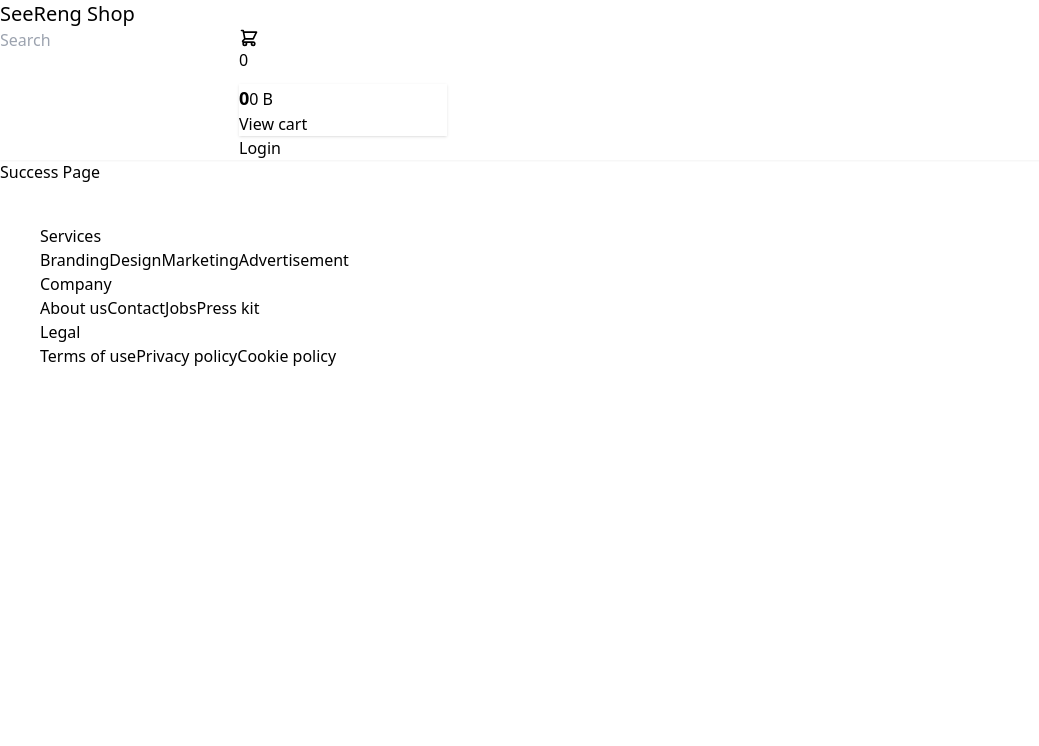
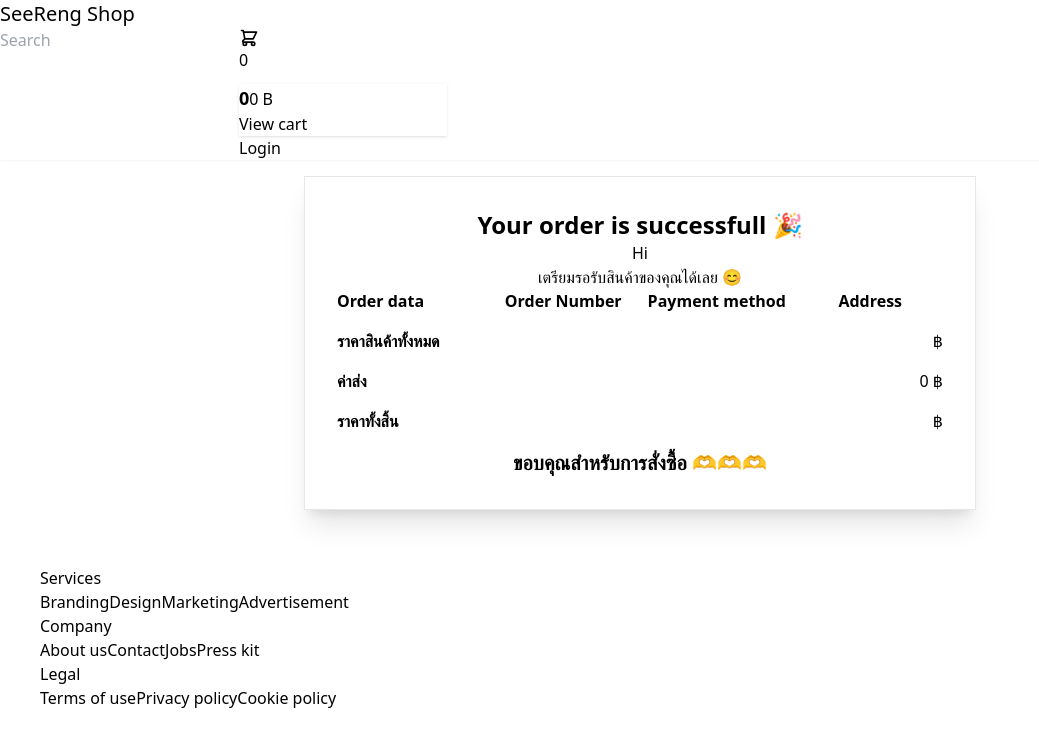
Before and after one commit to khemry48/khem_1, a Vue app in the folder easy-commerce/: page /success in a window 1280 px wide. Shown: the top 746 px of the page, without its empty margins (0-1039 px from the left). Built offline with nearby package versions, Linux system fonts and the light colour scheme.

Commit message:
SuccessFully

```diff
--- a/easy-commerce/src/layouts/UserLayout.vue
+++ b/easy-commerce/src/layouts/UserLayout.vue
@@ -25,6 +25,9 @@ const login = () => {
 const logout = () => {
     isLoggedIn.value = false
     localStorage.removeItem('isLoggedIn')
+    localStorage.removeItem('cart-data')
+    localStorage.removeItem('order-data')
+    window.location.reload()
 }
 
 const handleSearch = (event) => {
@@ -88,8 +91,8 @@ const handleSearch = (event) => {
                         <div tabindex="0" role="button" class="btn btn-ghost btn-circle avatar">
 
                             <div class="w-10 rounded-full">
-                                <img alt="Tailwind CSS Navbar component"
-                                    src="https://img.pikbest.com/png-images/20240607/cute-pilot-sitting-cartoon-illustration-png_10602437.png!w700wp"/>
+                                <img
+                                    src="@/components/images/winter1.jpg"/>
                             </div>
                         </div>
                         <ul tabindex="0"
--- a/easy-commerce/src/stores/user/cart.js
+++ b/easy-commerce/src/stores/user/cart.js
@@ -52,13 +52,14 @@ export const useCartStore = defineStore("cart", {
         paymentMethod: "Credit Card",
         createdData: new Date().toLocaleString(),
         orderNumber: `AA${Math.floor(Math.random() * 90000 + 10000)}`,
-      };
-      localStorage.setItem("order-data", JSON.stringify(orderData));
+        products: this.items
+      }
+      localStorage.setItem("order-data", JSON.stringify(orderData))
     },
     loadCheckout() {
-      const orderData = localStorage.getItem("order-data");
+      const orderData = localStorage.getItem("order-data")
       if (orderData) {
-        this.checkout = JSON.parse(orderData);
+        this.checkout = JSON.parse(orderData)
       }
     },
   },
--- a/easy-commerce/src/views/user/CheckoutView.vue
+++ b/easy-commerce/src/views/user/CheckoutView.vue
@@ -90,7 +90,7 @@ const payment = () => {
             <div>ราคาสินค้าทั้งหมด</div>
             <div>{{ cartStore.summaryPrice }}</div>
           </div>
-          <div class="flex justify-between p-4">
+          <div class="flex justify-between">
             <div>ค่าส่ง</div>
             <div>0</div>
           </div>
--- a/easy-commerce/src/views/user/ProfileView.vue
+++ b/easy-commerce/src/views/user/ProfileView.vue
@@ -1,10 +1,76 @@
 <script setup>
+import { ref, onMounted } from 'vue';
+import UserLayout from '@/layouts/UserLayout.vue';
 
-import UserLayout from '@/layouts/UserLayout.vue';
+// import { Winter } from '@/components/images';
+// const images = [Winter]
+
+const profileImageUrl = ref('src/components/images/winter.jpg')
+const email = ref('')
+const name = ref('')
+
+const handleFileUpload = (event) => {
+    const file = event.target.files[0]
+
+    if (file) {
+        const reader = new FileReader()
+        reader.onload = (e) => {
+            profileImageUrl.value = e.target.result
+        }
+        reader.readAsDataURL(file)
+    }
+}
+
+const updateProfile = () => {
+    const profileData = {
+        imageUrl: profileImageUrl.value,
+        name: name.value,
+        email: email.value
+    }
+    localStorage.setItem('profile-Data', JSON.stringify(profileData))
+    alert('Update Profile Successfully')
+}
+
+onMounted(() => {
+    let profileData = localStorage.getItem('profile-Data')
+    if (profileData) {
+        profileData = JSON.parse(profileData)
+        profileImageUrl.value = profileData.imageUrl
+        name.value = profileData.name
+        email.value = profileData.email
+    }
+})
+
 </script>
 
 <template>
     <UserLayout>
-        Profile Page
+        <div class="max-w-2xl mx-auto border border-base-200 shadow-xl p-8 my-4">
+            <div class="text-2xl font-bold">Your Profile ✨</div>
+
+            <div class="flex flex-col items-center">
+                <div class="flex flex-col items-center">
+                    <div class="avatar">
+                        <div class="w-24 rounded-full">
+                            <img :src="profileImageUrl">
+                        </div>
+                    </div>
+                    <input type="file" @change="handleFileUpload">
+                </div>
+                <div class="form-control w-full">
+                    <label class="label">
+                        <b><span class="label-text">Email</span></b>
+                    </label>
+                    <input v-model="email" type="text" placeholder="Type here" class="input input-bordered w-full rounded-3xl">
+                </div>
+                <div class="form-control w-full">
+                    <label class="label">
+                        <b><span class="label-text">Name</span></b>
+                    </label>
+                    <input v-model="name" type="text" placeholder="Type here" class="input input-bordered w-full rounded-3xl">
+                </div>
+                <button @click="updateProfile" class="btn btn-neutral w-full mt-4 rounded-3xl">UPDATE PROFILE</button>
+            </div>
+        </div>
     </UserLayout>
 </template>
--- a/easy-commerce/src/views/user/SuccessView.vue
+++ b/easy-commerce/src/views/user/SuccessView.vue
@@ -1,10 +1,85 @@
 <script setup>
+import { onMounted } from 'vue';
+import { ref } from 'vue';
+import UserLayout from '@/layouts/UserLayout.vue';
 
-import UserLayout from '@/layouts/UserLayout.vue';
+import { useCartStore } from "@/stores/user/cart";
+
+const cartStore = useCartStore();
+const orderData = ref({})
+
+onMounted(() => {
+    cartStore.loadCheckout()
+    if (cartStore.checkout.orderNumber) {
+        orderData.value = cartStore.checkout
+    }
+})
+
 </script>
 
 <template>
     <UserLayout>
-        Success Page
+        <div class="max-w-2xl mx-auto border border-base-200 shadow-xl p-8 my-4">
+            <div>
+                <div class="text-2xl font-bold flex justify-center">Your order is successfull 🎉</div>
+                <div class="flex justify-center">Hi {{ orderData.name }}</div>
+                <div class="flex justify-center">เตรียมรอรับสินค้าของคุณได้เลย 😊</div>
+            </div>
+            <div class="divider"></div>
+            <div class="grid grid-cols-4 gap-2">
+                <div>
+                    <div class="font-bold">Order data</div>
+                    <div>{{ orderData.createdData }}</div>
+                </div>
+                <div class="mx-auto">
+                    <div class="font-bold">Order Number</div>
+                    <div>{{ orderData.orderNumber }}</div>
+                </div>
+                <div class="mx-auto">
+                    <div class="font-bold">Payment method</div>
+                    <div>{{ orderData.paymentMethod }}</div>
+                </div>
+                <div class="mx-auto">
+                    <div class="font-bold">Address</div>
+                    <div>{{ orderData.address }}</div>
+                </div>
+            </div>
+            <div class="divider"></div>
+            <div v-for="product in orderData.products" class="grid grid-cols-4 gap-2 mb-4 items-center">
+                <div>
+                    <img class="w-full" :src="product.imageUrl">
+                </div>
+                <div>
+                    <div class="font-bold">
+                        photo
+                    </div>
+                    {{ product.name }}
+                </div>
+                <div>
+                    จำนวน {{ product.quantity }}
+                </div>
+                <div>
+                    {{ product.price * product.quantity }} ฿
+                </div>
+            </div>
+            <div class="divider"></div>
+            <div class="flex justify-between my-4">
+                <div class="font-bold">ราคาสินค้าทั้งหมด</div>
+                <div>{{ orderData.totalPrice }} ฿</div>
+            </div>
+            <div class="flex justify-between">
+                <div class="font-bold">ค่าส่ง</div>
+                <div>0 ฿</div>
+            </div>
+            <div class="divider"></div>
+            <div class="flex justify-between my-4">
+                <div class="font-bold">ราคาทั้งสิ้น</div>
+                <div>{{ orderData.totalPrice }} ฿</div>
+            </div>
+            <div class="divider"></div>
+            <div class="text-xl font-bold flex justify-center">
+                ขอบคุณสําหรับการสั่งซื้อ 🫶🫶🫶
+            </div>
+        </div>
     </UserLayout>
 </template>
```
Also changed, not shown: easy-commerce/src/components/images/winter.jpg (added), easy-commerce/src/components/images/winter1.jpg (added).
